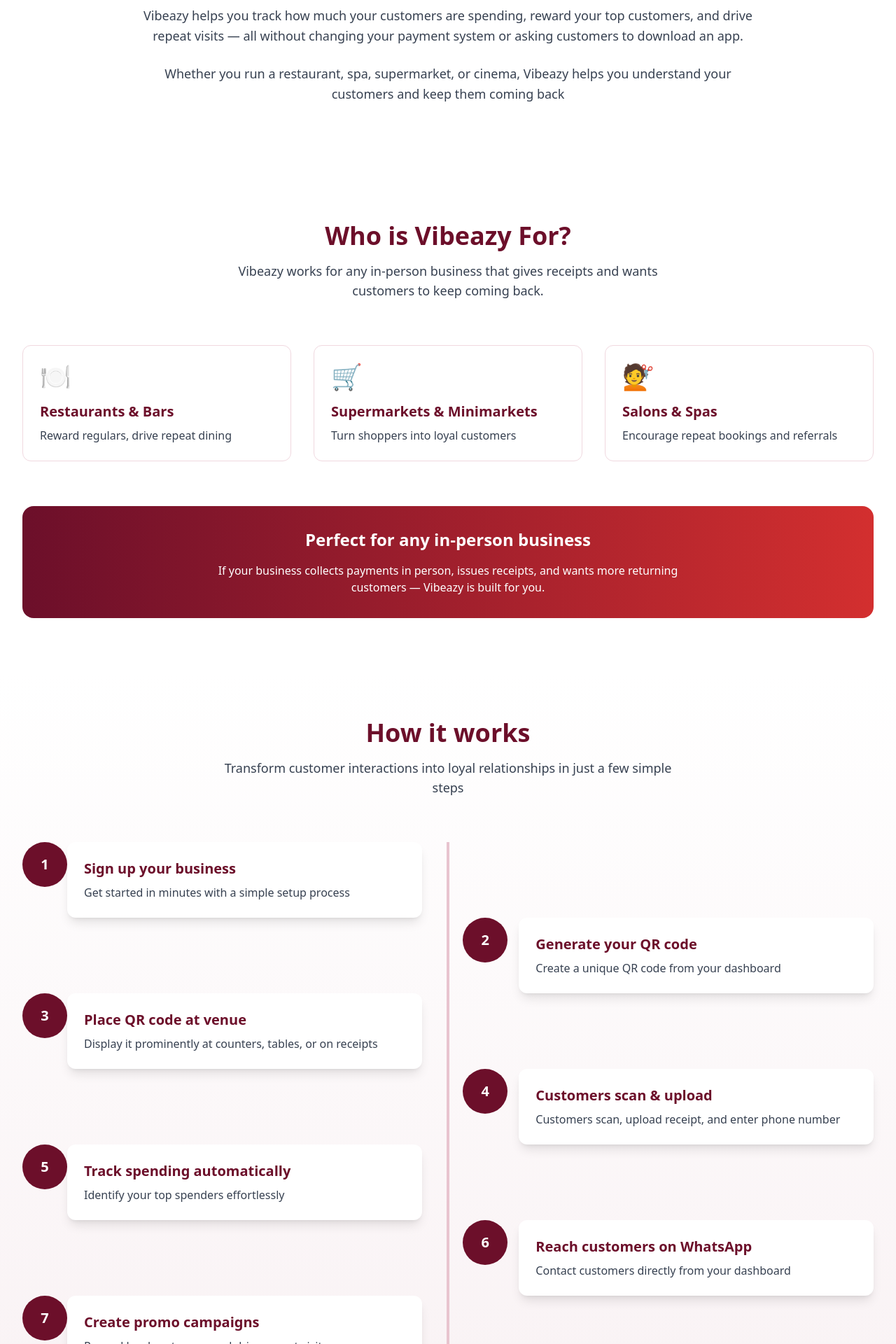
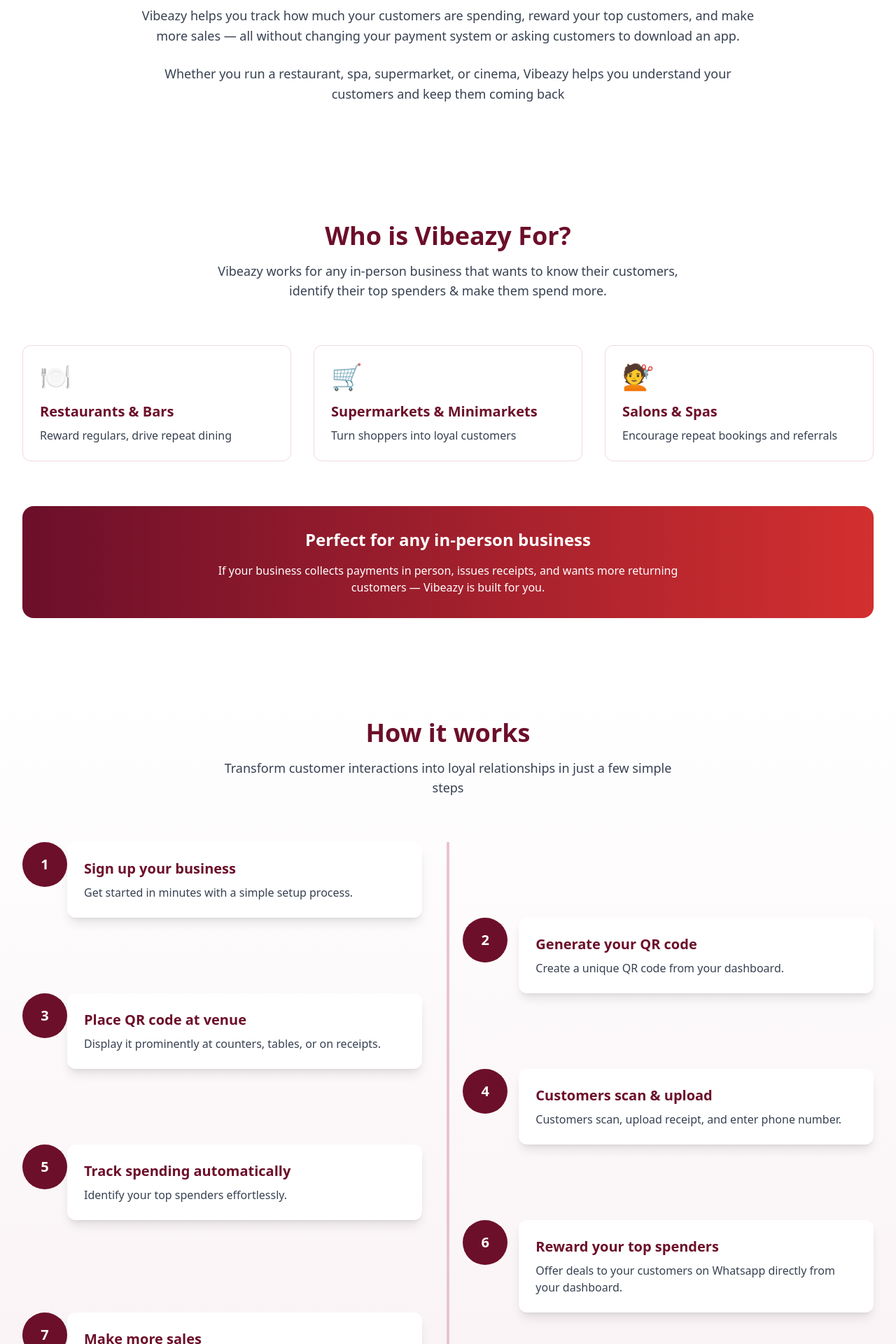
Before and after one commit to seunosinowo/vibeazy, a React (Create React App) app: page / in a window 1280 px wide. Shown: the part 880-2800 px from the top of the page at 70% size. Built offline with nearby package versions, Linux system fonts and the light colour scheme.

Commit message:
Modify few text

```diff
--- a/src/components/About.js
+++ b/src/components/About.js
@@ -23,7 +23,7 @@
             viewport={{ once: true }}
             transition={{ duration: 0.6, delay: 0.2 }}
           >
-            Vibeazy helps you track how much your customers are spending, reward your top customers, and drive repeat visits — all without changing your payment system or asking customers to download an app.
+            Vibeazy helps you track how much your customers are spending, reward your top customers, and make more sales — all without changing your payment system or asking customers to download an app.
           </motion.p>
 
           <motion.p
--- a/src/components/ForWho.js
+++ b/src/components/ForWho.js
@@ -42,7 +42,7 @@
         >
           <h2 className="text-3xl md:text-4xl font-bold text-[#6c0f2a] mb-4">Who is Vibeazy For?</h2>
           <p className="text-lg text-gray-700 max-w-2xl mx-auto">
-            Vibeazy works for any in-person business that gives receipts and wants customers to keep coming back.
+            Vibeazy works for any in-person business that wants to know their customers, identify their top spenders & make them spend more.
           </p>
         </motion.div>
 
--- a/src/components/Hero.js
+++ b/src/components/Hero.js
@@ -25,7 +25,7 @@
             animate={{ opacity: 1 }}
             transition={{ delay: 0.3 }}
           >
-            Make your customers <span className="text-[#d32f2f]">spend more</span>
+          Make Your Top Customers <span className="text-[#d32f2f]">Spend More</span>
           </motion.h1>
 
           <motion.h2
--- a/src/components/HowItWorks.js
+++ b/src/components/HowItWorks.js
@@ -6,31 +6,31 @@
   const steps = [
     {
       title: "Sign up your business",
-      description: "Get started in minutes with a simple setup process"
+      description: "Get started in minutes with a simple setup process."
     },
     {
       title: "Generate your QR code",
-      description: "Create a unique QR code from your dashboard"
+      description: "Create a unique QR code from your dashboard."
     },
     {
       title: "Place QR code at venue",
-      description: "Display it prominently at counters, tables, or on receipts"
+      description: "Display it prominently at counters, tables, or on receipts."
     },
     {
       title: "Customers scan & upload",
-      description: "Customers scan, upload receipt, and enter phone number"
+      description: "Customers scan, upload receipt, and enter phone number."
     },
     {
       title: "Track spending automatically",
-      description: "Identify your top spenders effortlessly"
+      description: "Identify your top spenders effortlessly."
     },
     {
-      title: "Reach customers on WhatsApp",
-      description: "Contact customers directly from your dashboard"
+      title: "Reward your top spenders",
+      description: "Offer deals to your customers on Whatsapp directly from your dashboard."
     },
     {
-      title: "Create promo campaigns",
-      description: "Reward loyal customers and drive repeat visits"
+      title: "Make more sales",
+      description: "When you reward your top spenders, they spend more."
     }
   ];
 
--- a/src/components/Pricing.js
+++ b/src/components/Pricing.js
@@ -12,12 +12,11 @@
       period: '/month',
       description: 'Perfect for business with up to 100 customers',
       features: [
-        {text: "Track customers spending", included: true},
-        {text: 'Send up to 200 Promo Campaign messages via Whatsapp', included: true},
-        {text: 'Monthly automated message showing spend and points to customers', included: true},
-        {text: '1 Branch', included: true},
-        {text: 'Full dashboard access', included: true},
-
+        {text: 'Access to customer dashboard with spending data', included: true},
+        {text: 'Identify and reward top spenders', included: true},
+        {text: 'View customer insights: number of visits, total spend, etc.', included: true},
+        {text: 'Send up to 300 whatsapp promo messages per month', included: true},
+        {text: '1 branch only', included: true},
       ],
       highlight: false
     },
@@ -28,13 +27,13 @@
       period: '/month',
       description: 'Great for growing businesses with up to 500 customers.',
       features: [
-        {text: "Track customers spending", included: true},
-        {text: 'Send up to 1000 Promo Campaign messages via Whatsapp', included: true},
-        {text: 'Monthly automated message showing spend and points to customers', included: true},
-        {text: 'Up to 3 Branches', included: true},
-        {text: 'Full dashboard access', included: true},
-        {text: 'Branch-level performance insights', included: true},
-        {text: 'Customer segmentation', included: true},
+        {text: 'Access to customer dashboard with spending data', included: true},
+        {text: 'Identify and reward top spenders', included: true},
+        {text: 'View customer insights: number of visits, total spend, etc.', included: true},
+        {text: 'Send up to 1000 whatsapp promo messages per month', included: true},
+        {text: '3 branch only', included: true},
+        {text: 'Segment customers better using dashboard filters', included: true},
+        {text: 'Get message templates for promos and loyalty offers', included: true},
       ],
       highlight: true
     },
@@ -45,13 +44,13 @@
       period: '/month',
       description: 'For larger businesses with up to 1000 customers.',
       features: [
-        {text: "Track customers spending", included: true},
-        {text: 'Send up to 2000 Promo Campaign messages via Whatsapp', included: true},
-        {text: 'Monthly automated message showing spend and points to customers', included: true},
-        {text: 'Unlimited Branches', included: true},
-        {text: 'Full dashboard access', included: true},
-        {text: 'Branch-level performance tracking', included: true},
-        {text: 'Customer segmentation', included: true},
+        {text: 'Access to customer dashboard with spending data', included: true},
+        {text: 'Identify and reward top spenders', included: true},
+        {text: 'View customer insights: number of visits, total spend, etc.', included: true},
+        {text: 'Send up to 1500 whatsapp promo messages per month', included: true},
+        {text: '3 branch only', included: true},
+        {text: 'Segment customers better using dashboard filters', included: true},
+        {text: 'Get message templates for promos and loyalty offers', included: true},
       ],
       highlight: false
     }
```
